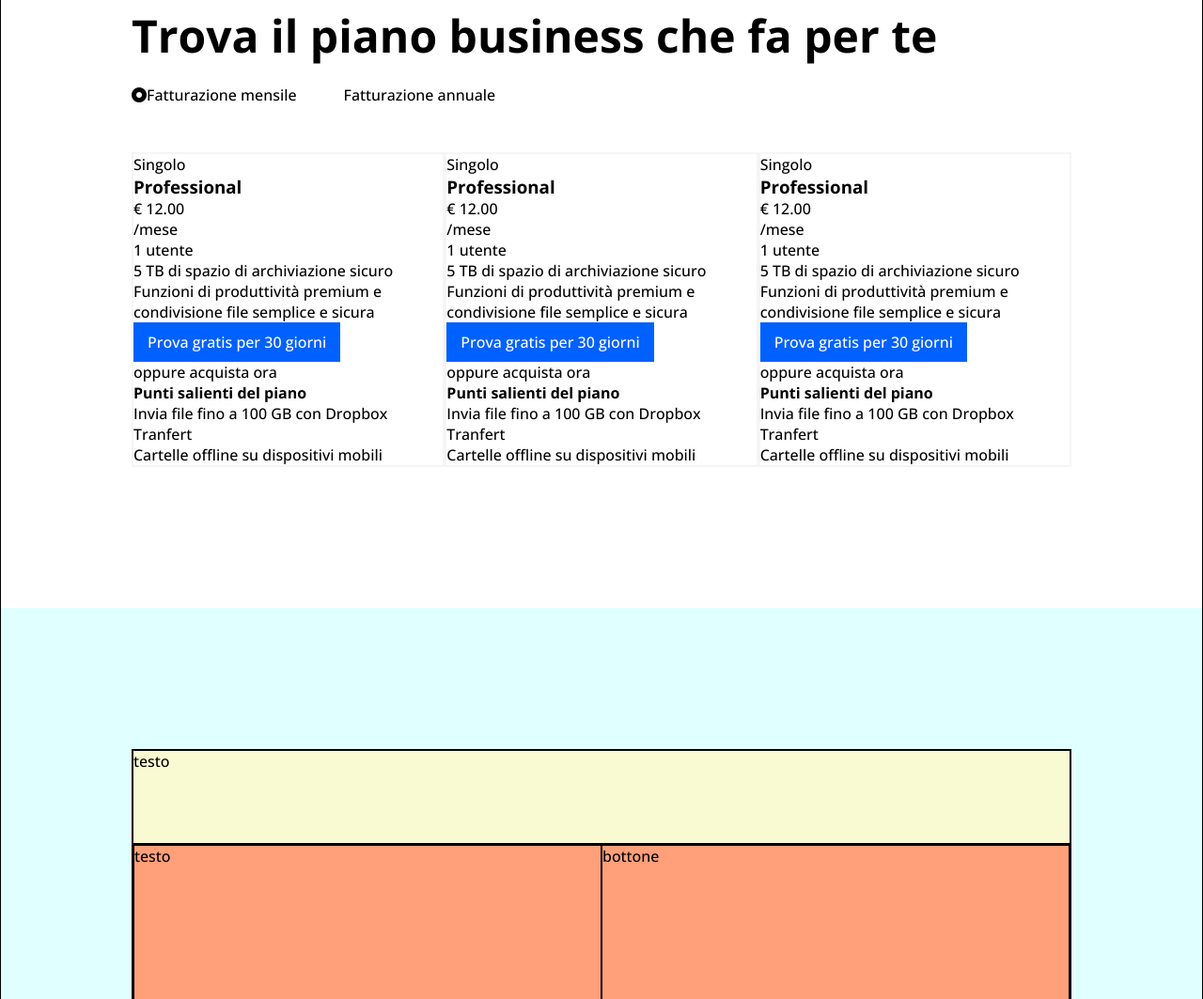
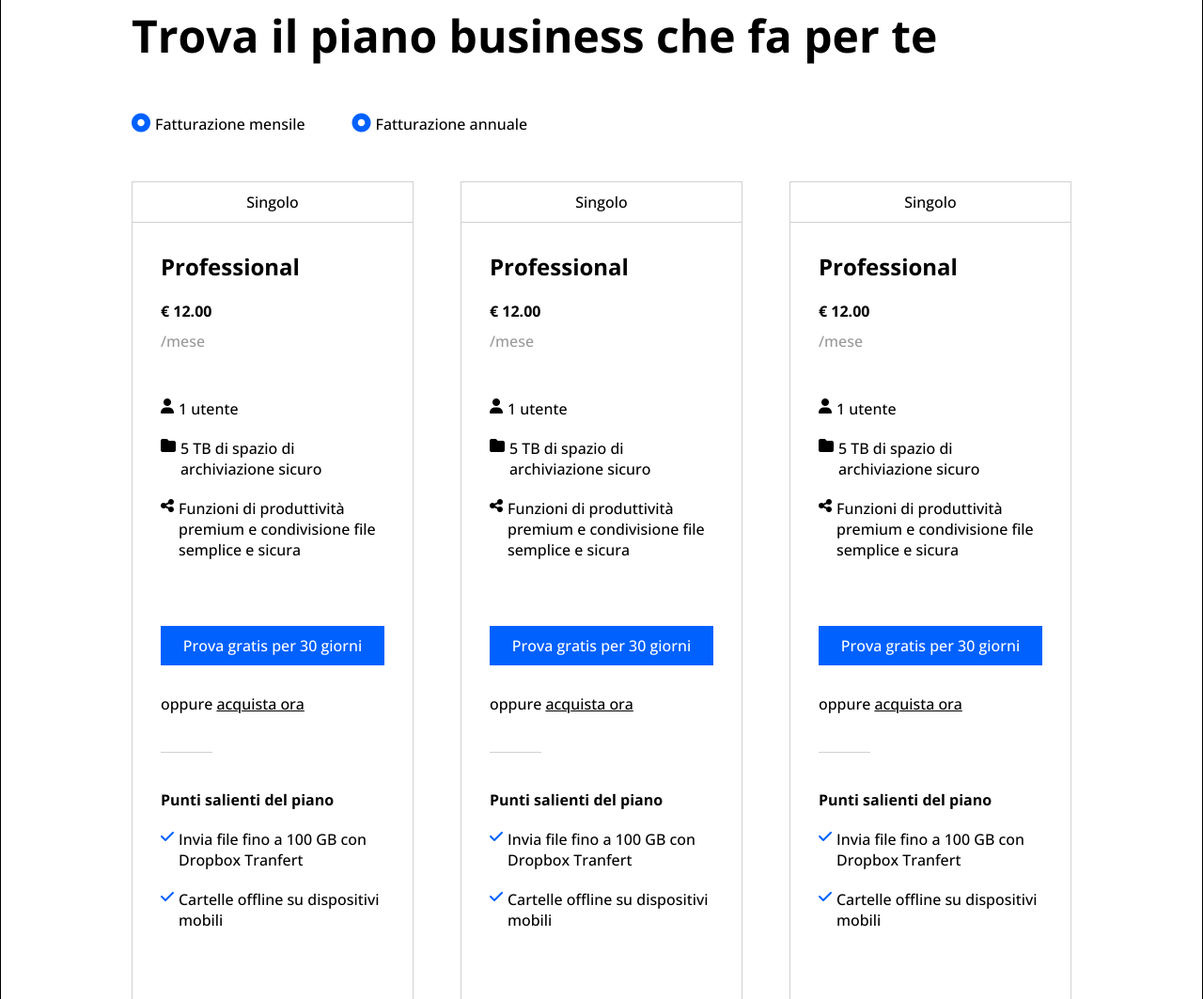
Before and after one commit to aldoaquino451/htmlcss-dropbox, a plain HTML site: page index.html in a window 1280 px wide. Shown: the part 980-2043 px from the top of the page at 94% size. Drawn offline with nearby package versions, Linux system fonts and the light colour scheme.

Commit message:
[edit[: plan section

```diff
--- a/css/style.css
+++ b/css/style.css
@@ -15,6 +15,7 @@
   --blue-button: #0061ff;
   --lightblue-jumbo: #b4d0e7;
   --grey-language: #999999;
+  --light-grey: #d1d1d4;
   --logo-1: #a2d39b;
   --logo-2: #61082b;
   --logo-3: #0093ce;
@@ -24,6 +25,7 @@
   --logo-7: #0d2481;
   --logo-8: #ffd830;
   --logo-main: #f5f5f5;
+  --font-awesome: 'Font Awesome 5 Free';
 }
 
 /* ---------------
@@ -46,6 +48,7 @@
   text-decoration: none;
   color: black;
   font-size: 1rem;
+  text-align: center;
 }
 
 li {
@@ -63,7 +66,6 @@
 
 .btn.big {
   padding: 10px 15px;
-  width: max-content;
 }
 
 
@@ -109,7 +111,7 @@
 }
 
 .debug {
-  height: 100px;
+  min-height: 100px;
   width: 150px;
   border: 1px dotted brown;
   background-color: var(--color-element);
@@ -182,6 +184,7 @@
 
 .jumbo .btn {
   margin: 40px 0;
+  width: max-content;
 }
 
 .jumbo i {
@@ -203,30 +206,112 @@
   background-color: white;
 }
 
+/* fatturazione */
 .billing {
   padding-bottom: 50px;
 }
 .billing h2 {
   font-size: 3rem;
+  padding-bottom: 50px;
+}
+.billing ul {
+  gap: 50px;
+}
+.billing li::before {
+  font-family: var(--font-awesome);
+  content: '\f192';
+  vertical-align: center;
+  font-size: 20px;
+  font-weight: 900;
+  color: var(--blue-button);
+  margin-right: 5px;
+}
+
+
+/* piani di pagamento */
+.plans {
+  gap: 50px;
+}
+
+.plan {
+  border: 1px solid var(--light-grey);
+}
+
+.plan-type {
+  padding: 10px;
+  border-bottom: 1px solid var(--light-grey);
+  text-align: center;
+}
+
+.plan-content {
+  padding: 30px;
+}
+
+.plan-content h3 {
+  font-size: 1.5rem;
   padding-bottom: 20px;
 }
 
-.billing ul {
-  gap: 50px;
+.plan-content .price {
+  padding-bottom: 10px;
+  font-weight: 700;
 }
 
-/*
-.billing li::before {
-  content: url(https://fontawesome.com/icons/circle-dot?f=classic&s=solid);
-}
-*/
-
-.plan {
-  border: 2px solid var(--logo-main);
+.plan-content .slash-time {
+  padding-bottom: 50px;
+  color: var(--grey-language);
 }
 
+.plan-content ul {
+  padding-bottom: 50px;
+}
 
+.plan-content-cart {
+  padding: 30px 0 40px;
+}
 
+.plan-content h4 {
+  padding: 40px 0 20px;
+}
+
+.plan-content li {
+  padding-bottom: 20px;
+  display: flex;
+  gap: 5px;
+}
+
+/**/
+.plan-content-cart span {
+  padding-bottom: 40px;
+  border-bottom: 1px solid var(--light-grey);
+}
+
+.plan-content-cart a {
+  text-decoration: underline;
+}
+/**/
+
+/* before */
+
+li::before {
+  font-family: var(--font-awesome);
+  font-weight: 900;
+}
+
+.plan-content ul:first-of-type li:nth-child(1)::before {
+  content: '\f007';
+}
+.plan-content ul:first-of-type li:nth-child(2)::before {
+  content: '\f07b';
+}
+.plan-content ul:first-of-type li:nth-child(3)::before {
+  content: '\f1e0';
+}
+
+.plan-content ul:last-of-type li::before {
+  content: '\f00c';
+  color: var(--blue-button);
+}
 
 
 /**/
--- a/index.html
+++ b/index.html
@@ -72,17 +72,16 @@
         <div class="billing">
           <h2>Trova il piano business che fa per te</h2>
           <ul class="row">
-            <li><i class="fa-solid fa-circle-dot"></i>Fatturazione mensile</li>
+            <li>Fatturazione mensile</li>
             <li>Fatturazione annuale</li>
           </ul>
         </div>
 
-        <div class="row">
+        <div class="plans row">
 
           <div class="plan col">
-            <div>
-              <span>Singolo</span>
-            </div>
+            <span class="plan-type">Singolo</span>
+            <div class="plan-content col">
               <h3>Professional</h3>
               <span class="price">&euro; 12.00</span>
               <span class="slash-time">/mese</span>
@@ -92,22 +91,21 @@
                 <li>Funzioni di produttività premium e condivisione file semplice e sicura</li>
               </ul>
               <a class="btn blue big" href="#">Prova gratis per 30 giorni</a>
-            <p>
+              <div class="plan-content-cart">
                 <span>oppure</span>
                 <a class="cart" href="#">acquista ora</a>
-            </p>
-
+              </div>
               <h4>Punti salienti del piano</h4>
-            <ul>
+              <ul class="plan-content-check">
                 <li>Invia file fino a 100 GB con Dropbox Tranfert</li>
                 <li>Cartelle offline su dispositivi mobili</li>
               </ul>
             </div>
+          </div>
 
           <div class="plan col">
-            <div>
-              <span>Singolo</span>
-            </div>
+            <span class="plan-type">Singolo</span>
+            <div class="plan-content col">
               <h3>Professional</h3>
               <span class="price">&euro; 12.00</span>
               <span class="slash-time">/mese</span>
@@ -117,22 +115,21 @@
                 <li>Funzioni di produttività premium e condivisione file semplice e sicura</li>
               </ul>
               <a class="btn blue big" href="#">Prova gratis per 30 giorni</a>
-            <p>
+              <div class="plan-content-cart">
                 <span>oppure</span>
                 <a class="cart" href="#">acquista ora</a>
-            </p>
-
+              </div>
               <h4>Punti salienti del piano</h4>
-            <ul>
+              <ul class="plan-content-check">
                 <li>Invia file fino a 100 GB con Dropbox Tranfert</li>
                 <li>Cartelle offline su dispositivi mobili</li>
               </ul>
             </div>
+          </div>
 
           <div class="plan col">
-            <div>
-              <span>Singolo</span>
-            </div>
+            <span class="plan-type">Singolo</span>
+            <div class="plan-content col">
               <h3>Professional</h3>
               <span class="price">&euro; 12.00</span>
               <span class="slash-time">/mese</span>
@@ -142,16 +139,16 @@
                 <li>Funzioni di produttività premium e condivisione file semplice e sicura</li>
               </ul>
               <a class="btn blue big" href="#">Prova gratis per 30 giorni</a>
-            <p>
+              <div class="plan-content-cart">
                 <span>oppure</span>
                 <a class="cart" href="#">acquista ora</a>
-            </p>
-
+              </div>
               <h4>Punti salienti del piano</h4>
-            <ul>
+              <ul class="plan-content-check">
                 <li>Invia file fino a 100 GB con Dropbox Tranfert</li>
                 <li>Cartelle offline su dispositivi mobili</li>
               </ul>
+            </div>
           </div>
 
         </div>
```
Lines whose indentation alone changed are shown as unchanged.
